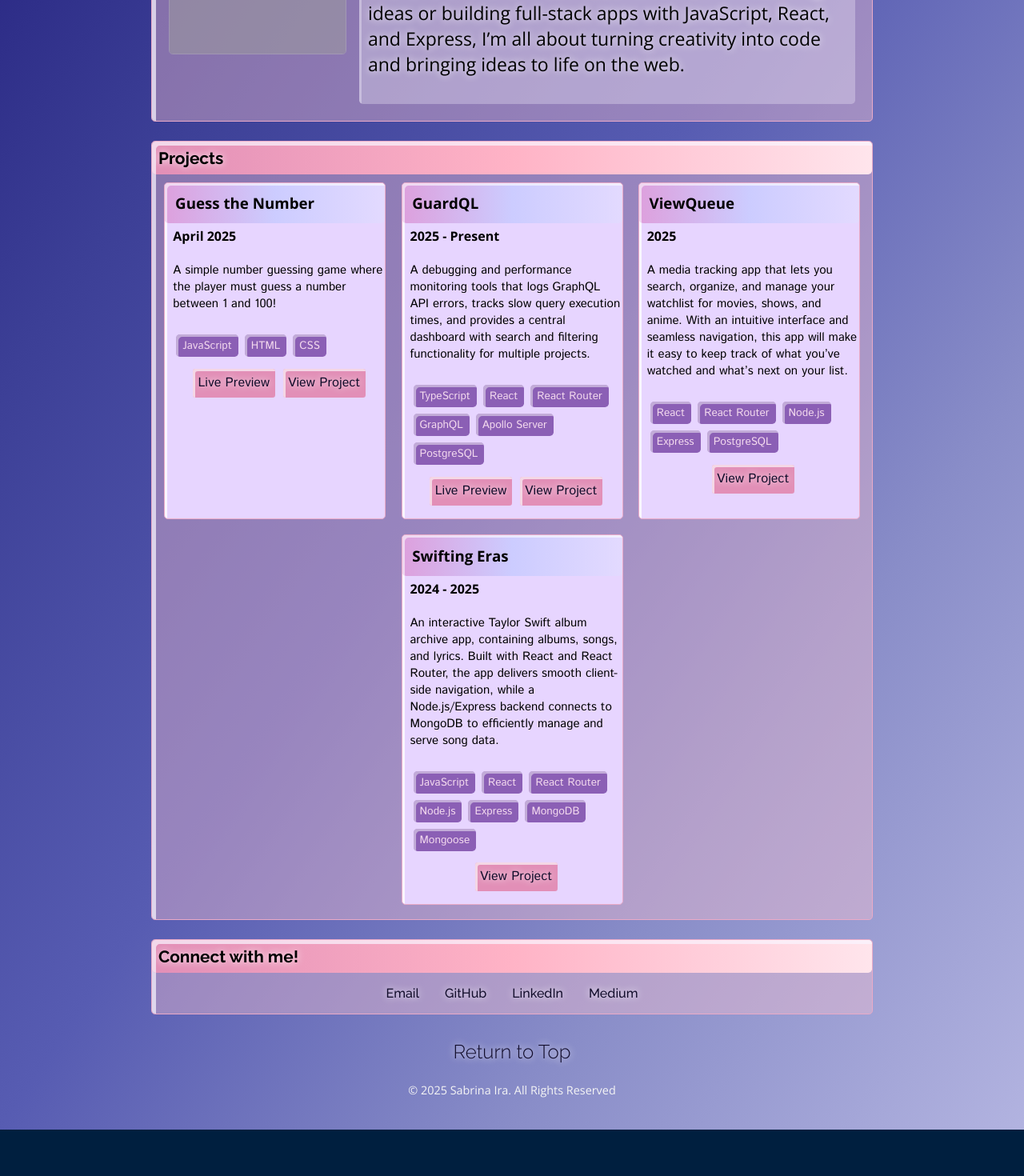
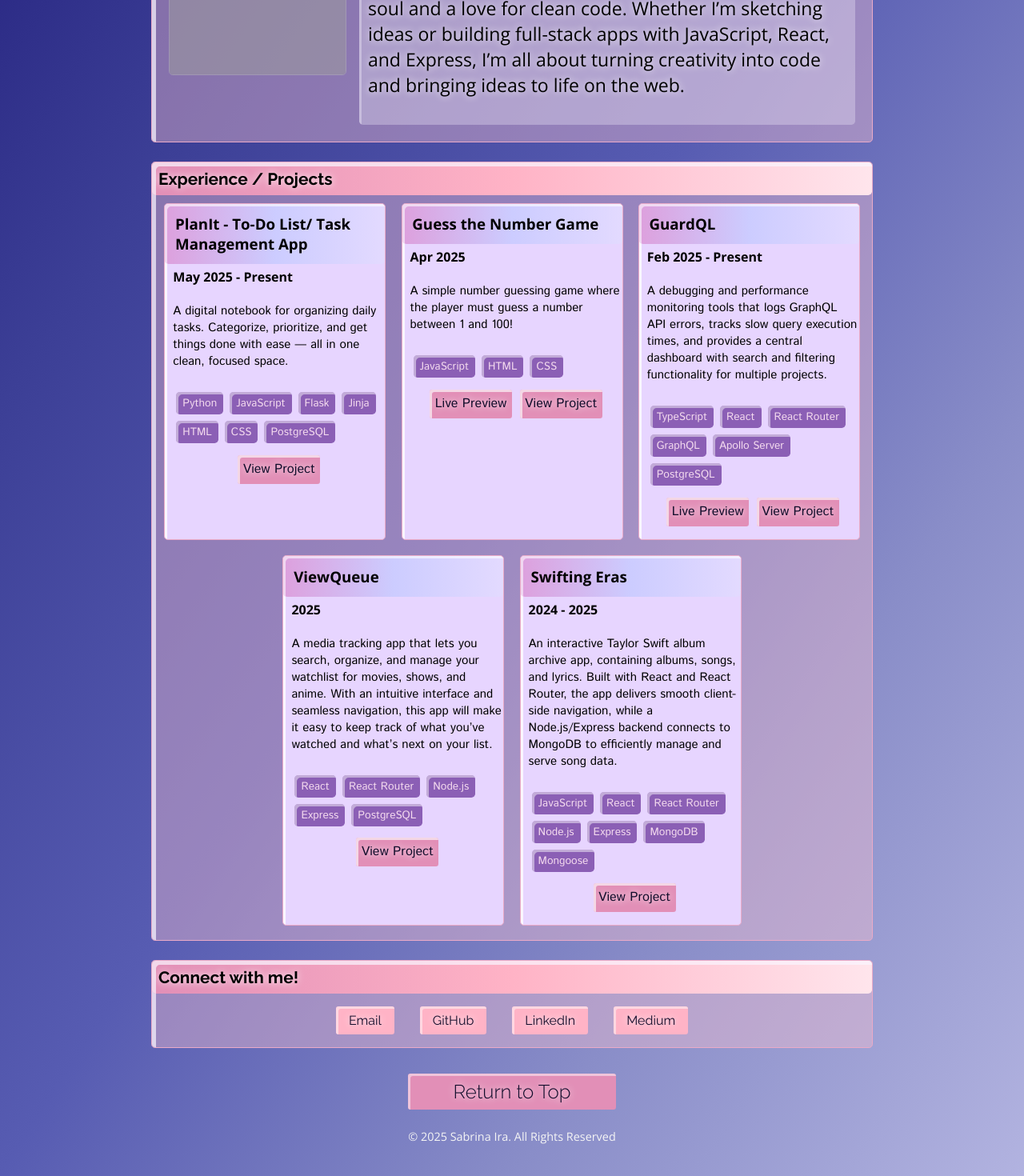
Before and after one commit to sabrinaira/portfolio, a React (Vite) app: page / in a window 1280 px wide. Shown: the part 463-1933 px from the top of the page at 80% size. Before the commit the page ends 1875 px from the top, so only its background shows below. Built offline with nearby package versions, Linux system fonts and the light colour scheme; grey boxes are pictures that could not be loaded; a web font is replaced by a local one.

Commit message:
Feat: added new project; modified hero styling

```diff
--- a/src/components/Projects.jsx
+++ b/src/components/Projects.jsx
@@ -4,7 +4,7 @@ import projectsData from '../data/projects.json';
 export const Projects = () => {
   return (
     <section className='projects' id='projects'>
-      <h2 className='title'>Projects</h2>
+      <h2 className='title'>Experience / Projects</h2>
       <div className='project-grid'>
         {projectsData.map((project, index) => (
           <div className='project-card' key={index}>
--- a/src/data/projects.json
+++ b/src/data/projects.json
@@ -1,7 +1,23 @@
 [
   {
-    "title": "Guess the Number",
-    "timeline": "April 2025",
+    "title": "PlanIt - To-Do List/ Task Management App",
+    "timeline": "May 2025 - Present",
+    "img": "",
+    "description": "A digital notebook for organizing daily tasks. Categorize, prioritize, and get things done with ease — all in one clean, focused space.",
+    "tools": [
+      "Python",
+      "JavaScript",
+      "Flask",
+      "Jinja",
+      "HTML",
+      "CSS",
+      "PostgreSQL"
+    ],
+    "repo_link": "https://github.com/ElianSarmiento/PlanIt-App"
+  },
+  {
+    "title": "Guess the Number Game",
+    "timeline": "Apr 2025",
     "img": "",
     "description": "A simple number guessing game where the player must guess a number between 1 and 100!",
     "tools": ["JavaScript", "HTML", "CSS"],
@@ -10,7 +26,7 @@
   },
   {
     "title": "GuardQL",
-    "timeline": "2025 - Present",
+    "timeline": "Feb 2025 - Present",
     "img": "",
     "description": "A debugging and performance monitoring tools that logs GraphQL API errors, tracks slow query execution times, and provides a central dashboard with search and filtering functionality for multiple projects.",
     "tools": [
--- a/src/mobile.scss
+++ b/src/mobile.scss
@@ -23,7 +23,7 @@
       flex-direction: column;
       justify-content: center;
       .profile-pic {
-        filter: grayscale(0%);
+        filter: grayscale(100%);
         opacity: 1;
       }
     }
@@ -31,7 +31,7 @@
 
   .hero {
     .hero-title {
-      font-size: 43px;
+      font-size: 50px;
       text-align: center;
       transition: 0.5s;
     }
--- a/src/styles.scss
+++ b/src/styles.scss
@@ -101,7 +101,6 @@ button {
 }
 
 .header,
-.hero,
 .about,
 .projects,
 .contact {
@@ -113,7 +112,6 @@ button {
 }
 
 .header:hover,
-.hero:hover,
 .about:hover,
 .projects:hover,
 .contact:hover {
@@ -129,7 +127,7 @@ button {
   }
   .hero-title {
     font-family: $font-hero;
-    font-size: 60px;
+    font-size: 80px;
     margin: 0;
     transition: 1s;
     animation: title 5s forwards;
@@ -380,8 +378,21 @@ button {
     margin: 1rem;
     a {
       font-family: $font-nav;
-      font-weight: 500;
+      font-weight: 400;
       margin-inline: 1rem;
+
+      padding: 0.5rem 1rem;
+      border: none;
+      background-color: #ffb3c6;
+      box-shadow: $button-shadow;
+      border-radius: $button-radius;
+      cursor: pointer;
+      transition: 0.2s;
+
+      &:hover {
+        background-color: #6a6ba1;
+        transition: 0.3s;
+      }
     }
   }
 }
@@ -394,6 +405,20 @@ footer {
   a {
     font-family: $font-header;
     font-size: 1.5rem;
+
+    padding: 0.5rem 1rem;
+    border: none;
+    background-color: $tab-color;
+    box-shadow: $button-shadow;
+    border-radius: $button-radius;
+    cursor: pointer;
+    font-weight: 300;
+    transition: 0.2s;
+
+    &:hover {
+      background-color: #3c3f96;
+      transition: 0.3s;
+    }
   }
   small {
     color: whitesmoke;
```
